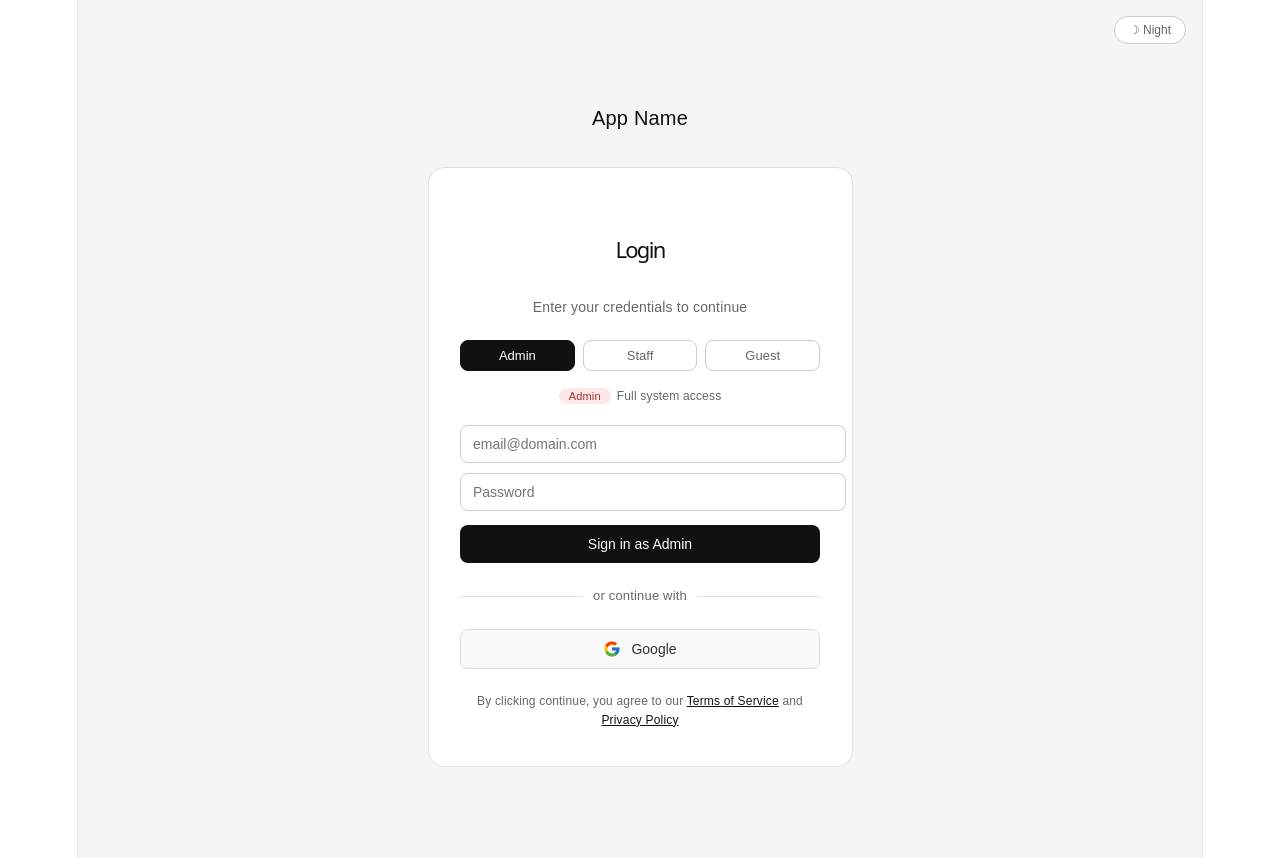
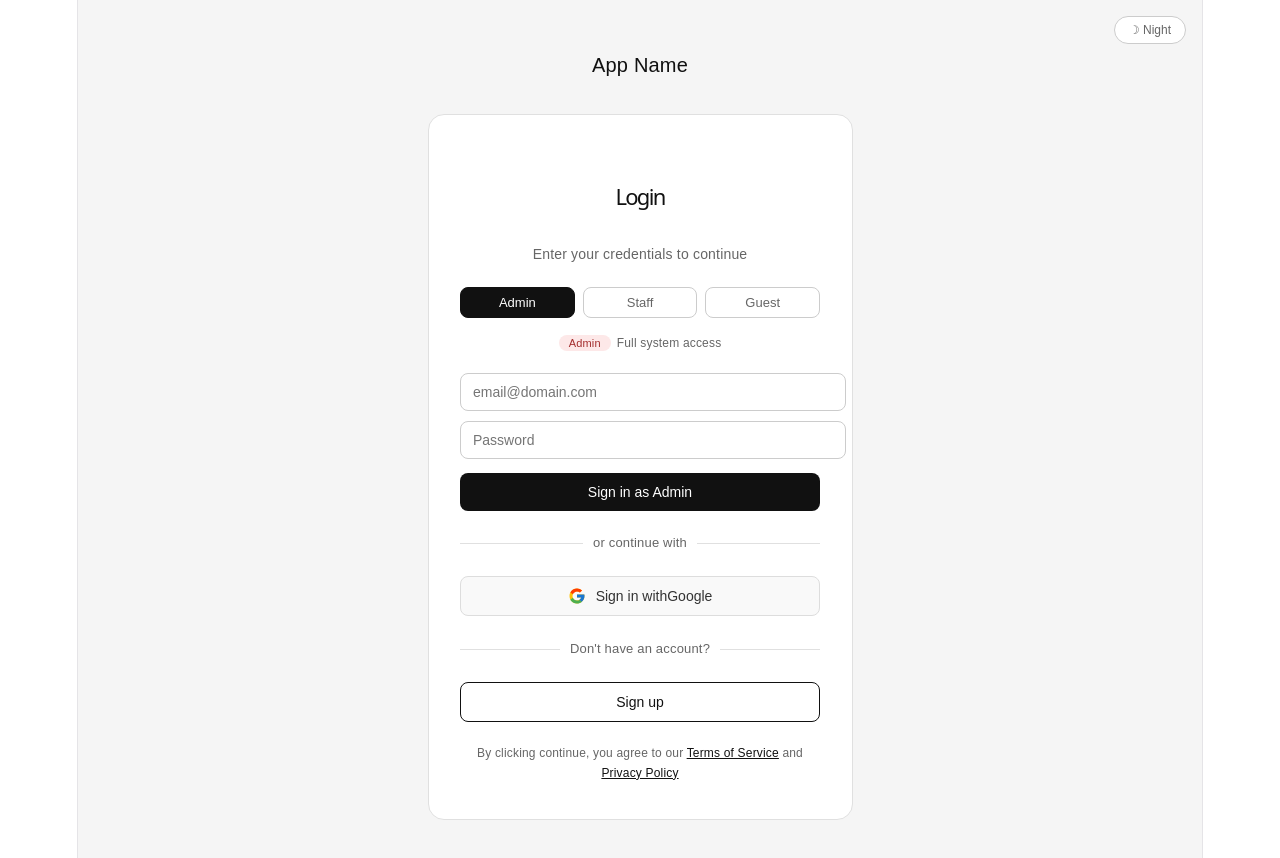
Before and after one commit to SunnyDutta172/CrisisSyncAI, a React (Vite) app in the folder client/crisis-sync-ai/: page / in a window 1280 px wide. Shown: the top 858 px of the page. Built offline with nearby package versions, Linux system fonts and the light colour scheme.

Commit message:
user sign in

```diff
--- a/client/crisis-sync-ai/src/App.jsx
+++ b/client/crisis-sync-ai/src/App.jsx
@@ -126,9 +126,19 @@ export default function AuthPage() {
             <path fill="#4CAF50" d="M24 44c5.2 0 9.9-1.9 13.5-5l-6.2-5.2C29.5 35.5 26.9 36 24 36c-5.2 0-9.7-2.9-11.3-7.1l-6.6 4.9C9.7 39.7 16.3 44 24 44z"/>
             <path fill="#1976D2" d="M43.6 20H24v8h11.3c-.9 2.4-2.5 4.4-4.6 5.8l6.2 5.2C41.2 35.5 44 30 44 24c0-1.3-.1-2.7-.4-4z"/>
           </svg>
-          Google
+          Sign in withGoogle
         </button>
-
+          <div style={{ display: "flex", alignItems: "center", gap: 10, margin: "1.1rem 0", fontSize: 13, color: theme.muted }}>
+            <div style={{ flex: 1, height: 0.5, background: theme.border }} />
+            <span>Don't have an account?</span>
+            <div style={{ flex: 1, height: 0.5, background: theme.border }} />
+          </div>
+          <button style={{
+            width: "100%", padding: 11, fontSize: 14, fontWeight: 500,
+            background: "transparent", color: theme.text,
+            border: `0.5px solid ${theme.text}`, borderRadius: 8, cursor: "pointer" }}>
+            Sign up
+          </button>
         {/* Footer */}
         <p style={{ fontSize: 12, textAlign: "center", color: theme.muted, marginTop: "1.25rem", lineHeight: 1.6 }}>
           By clicking continue, you agree to our{" "}
```
